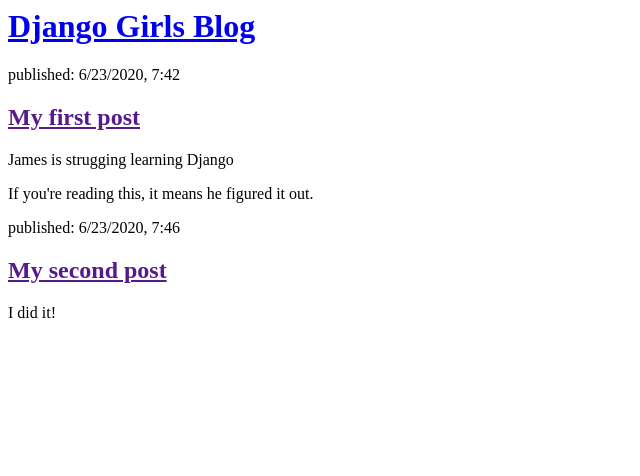
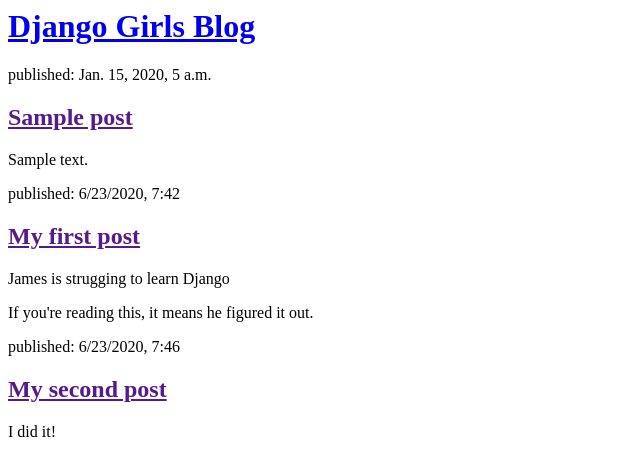
Before and after one commit to James-Hartle/my-first-blog, a Django app: page / in a window 1280 px wide. Shown: the top 476 px of the page, without its empty margins (0-640 px from the left). Run offline with Django 3.2, Linux system fonts and the light colour scheme; tables that the repository leaves empty hold one stand-in row (values such as "Sample post").

Commit message:
Modified templates to display posts from database.

```diff
--- a/blog/templates/blog/post_list.html
+++ b/blog/templates/blog/post_list.html
@@ -7,11 +7,18 @@
 		<h1><a href="/">Django Girls Blog</a></h1>
 	<div>
 
+		{% for post in posts %}
+    <div>
+        <p>published: {{ post.published_date }}</p>
+        <h2><a href="">{{ post.title }}</a></h2>
+        <p>{{ post.text|linebreaksbr }}</p>
+    </div>
+		{% endfor %}
 
 	<div>
 		<p>published: 6/23/2020, 7:42</p>
 		<h2><a href="">My first post</a></h2>
-        <p>James is strugging learning Django</p>
+        <p>James is strugging to learn Django</p>
         <p>If you're reading this, it means he figured it out.</p>
 	<div>
 
--- a/blog/views.py
+++ b/blog/views.py
@@ -1,7 +1,10 @@
 from django.shortcuts import render
+from django.utils import timezone
+from .models import Post
 
 # Create your views here.
 
 
 def post_list(request):
-    return render(request, 'blog/post_list.html', {})
+    posts = Post.objects.filter(published_date__lte=timezone.now()).order_by('published_date')
+    return render(request, 'blog/post_list.html', {'posts': posts})
```
Also changed, not shown: blog/templates/blog/post_list.htm (deleted, +0 -25 lines).
